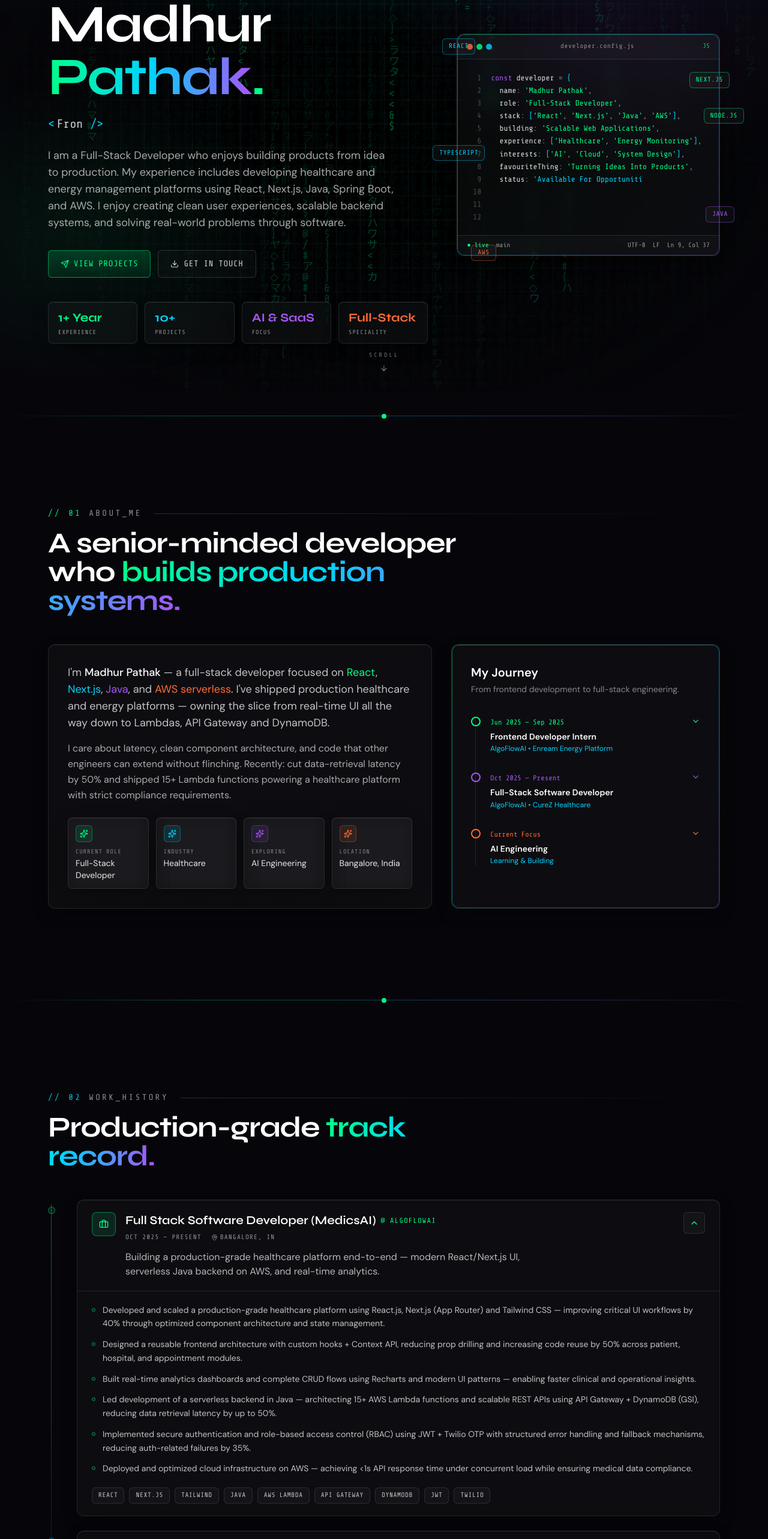
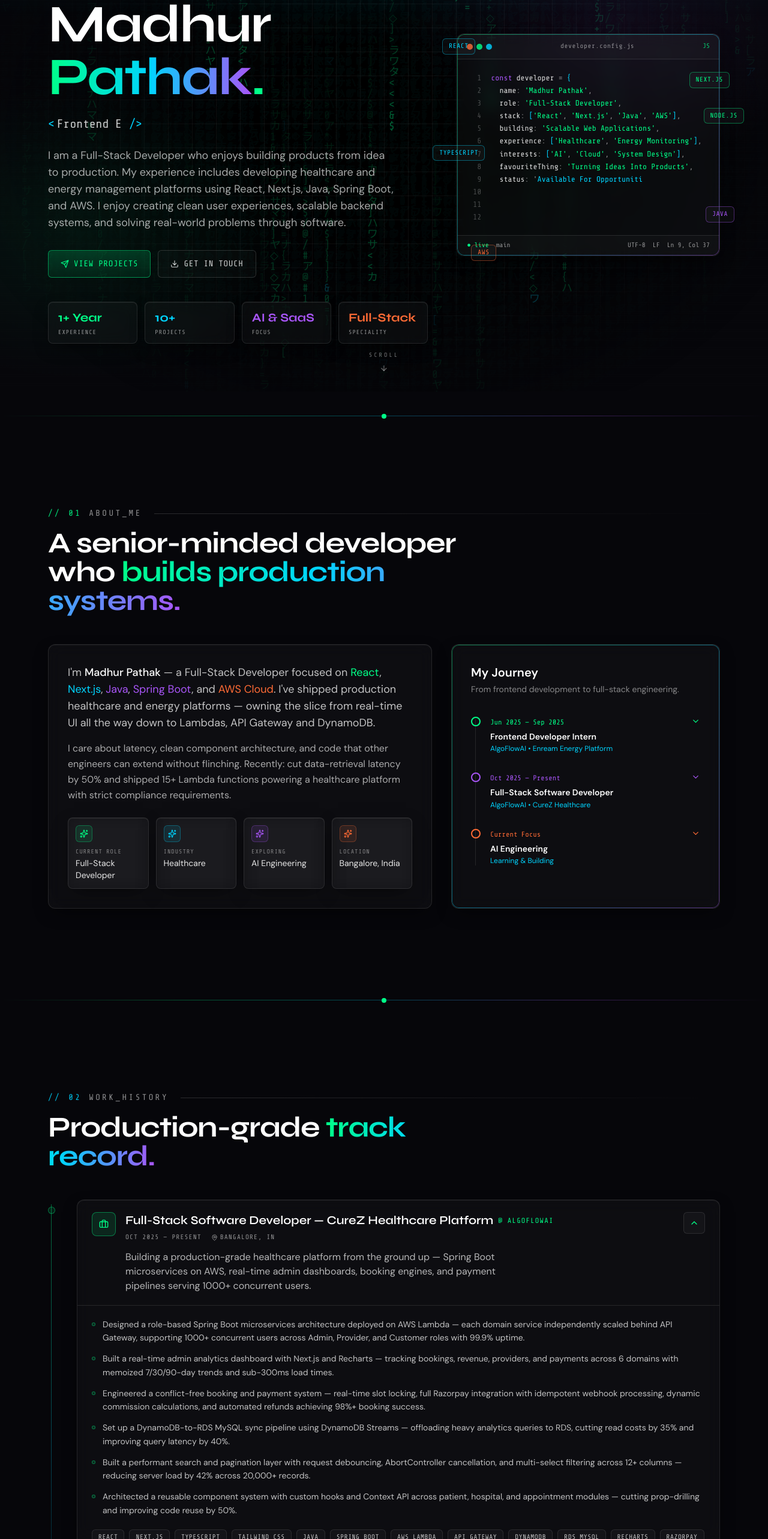
Before and after one commit to Madhur1707/Portfolio-Website, a React (Vite) app: page / in a window 1280 px wide. Shown: the part 234-2800 px from the top of the page at 60% size. Built offline with nearby package versions, Linux system fonts and the light colour scheme.

Commit message:
Update portfolio data

```diff
--- a/src/components/about/About.jsx
+++ b/src/components/about/About.jsx
@@ -159,11 +159,12 @@ export default function About() {
             <p className="text-white/75 text-base sm:text-lg leading-relaxed">
               I&apos;m{' '}
               <span className="text-white font-medium">{personal.name}</span>{' '}
-              — a full-stack developer focused on{' '}
+              — a Full-Stack Developer focused on{' '}
               <span className="text-neon-green">React</span>,{' '}
               <span className="text-neon-cyan">Next.js</span>,{' '}
-              <span className="text-neon-purple">Java</span>, and{' '}
-              <span className="text-neon-orange">AWS serverless</span>.
+              <span className="text-neon-purple">Java</span>,{' '}
+              <span className="text-neon-purple">Spring Boot</span>, and{' '}
+              <span className="text-neon-orange">AWS Cloud</span>.
               I&apos;ve shipped production healthcare and energy platforms —
               owning the slice from real-time UI all the way down to Lambdas,
               API Gateway and DynamoDB.
--- a/src/components/skills/SkillCard.jsx
+++ b/src/components/skills/SkillCard.jsx
@@ -1,14 +1,17 @@
 import { motion } from 'framer-motion';
-import { Code2, Layout, Server, Wrench } from 'lucide-react';
+import { Code2, Layout, Server, Wrench, Cloud, Plug } from 'lucide-react';
 import SkillTag from './SkillTag';
 
-const ICONS = { Code2, Layout, Server, Wrench };
+
+const ICONS = { Code2, Layout, Server, Wrench, Cloud, Plug };
 
 const accent = {
     green: { text: 'text-neon-green', border: 'border-neon-green/30', bg: 'bg-neon-green/10', shadow: 'hover:shadow-neon-green' },
     cyan: { text: 'text-neon-cyan', border: 'border-neon-cyan/30', bg: 'bg-neon-cyan/10', shadow: 'hover:shadow-neon-cyan' },
     purple: { text: 'text-neon-purple', border: 'border-neon-purple/30', bg: 'bg-neon-purple/10', shadow: 'hover:shadow-neon-purple' },
     orange: { text: 'text-neon-orange', border: 'border-neon-orange/30', bg: 'bg-neon-orange/10', shadow: 'hover:shadow-neon-orange' },
+    blue: { text: 'text-neon-blue', border: 'border-neon-blue/30', bg: 'bg-neon-blue/10', shadow: 'hover:shadow-neon-blue' },
+    yellow: { text: 'text-neon-yellow', border: 'border-neon-yellow/30', bg: 'bg-neon-yellow/10', shadow: 'hover:shadow-neon-yellow' },
 };
 
 export default function SkillCard({ group, index }) {
--- a/src/components/skills/SkillTag.jsx
+++ b/src/components/skills/SkillTag.jsx
@@ -1,12 +1,13 @@
 import { motion } from 'framer-motion';
 
 const accent = {
-    green: 'hover:text-neon-green hover:border-neon-green/40 hover:shadow-neon-green',
-    cyan: 'hover:text-neon-cyan hover:border-neon-cyan/40 hover:shadow-neon-cyan',
-    purple: 'hover:text-neon-purple hover:border-neon-purple/40 hover:shadow-neon-purple',
-    orange: 'hover:text-neon-orange hover:border-neon-orange/40 hover:shadow-neon-orange',
+    green: { text: 'text-neon-green', border: 'border-neon-green/30', bg: 'bg-neon-green/10', shadow: 'hover:shadow-neon-green' },
+    cyan: { text: 'text-neon-cyan', border: 'border-neon-cyan/30', bg: 'bg-neon-cyan/10', shadow: 'hover:shadow-neon-cyan' },
+    purple: { text: 'text-neon-purple', border: 'border-neon-purple/30', bg: 'bg-neon-purple/10', shadow: 'hover:shadow-neon-purple' },
+    orange: { text: 'text-neon-orange', border: 'border-neon-orange/30', bg: 'bg-neon-orange/10', shadow: 'hover:shadow-neon-orange' },
+    blue: { text: 'text-neon-blue', border: 'border-neon-blue/30', bg: 'bg-neon-blue/10', shadow: 'hover:shadow-neon-blue' },
+    yellow: { text: 'text-neon-yellow', border: 'border-neon-yellow/30', bg: 'bg-neon-yellow/10', shadow: 'hover:shadow-neon-yellow' },
 };
-
 export default function SkillTag({ label, accent: a = 'green', delay = 0 }) {
     return (
         <motion.span
--- a/src/components/skills/Skills.jsx
+++ b/src/components/skills/Skills.jsx
@@ -14,7 +14,7 @@ export default function Skills() {
                     </SectionTitle>
                 </div>
 
-                <div className="grid sm:grid-cols-2 lg:grid-cols-4 gap-5">
+                <div className="grid sm:grid-cols-2 lg:grid-cols-3 gap-5">
                     {skillGroups.map((g, i) => (
                         <SkillCard key={g.title} group={g} index={i} />
                     ))}
--- a/src/data/portfolioData.js
+++ b/src/data/portfolioData.js
@@ -24,10 +24,10 @@ export const personal = {
 
   typewriterPhrases: [
     'Full-Stack Developer',
-    'Frontend Engineer',
-    'React & Next.js Developer',
-    'Java Backend Developer',
-    'AWS Cloud Enthusiast',
+    'Frontend Enthusiast',
+    'React & Next.js',
+    'Java & Spring Boot',
+    'AWS Cloud',
   ],
 };
 
@@ -68,25 +68,24 @@ export const devConfig = {
   ],
 };
 
-
 export const experience = [
   {
     company: 'AlgoFlowAI',
-    role: 'Full Stack Software Developer (MedicsAI)',
+    role: 'Full-Stack Software Developer — CureZ Healthcare Platform',
     period: 'Oct 2025 — Present',
     location: 'Bangalore, IN',
     accent: 'green',
     summary:
-      'Building a production-grade healthcare platform end-to-end — modern React/Next.js UI, serverless Java backend on AWS, and real-time analytics.',
+      'Building a production-grade healthcare platform from the ground up — Spring Boot microservices on AWS, real-time admin dashboards, booking engines, and payment pipelines serving 1000+ concurrent users.',
     bullets: [
-      'Developed and scaled a production-grade healthcare platform using React.js, Next.js (App Router) and Tailwind CSS — improving critical UI workflows by 40% through optimized component architecture and state management.',
-      'Designed a reusable frontend architecture with custom hooks + Context API, reducing prop drilling and increasing code reuse by 50% across patient, hospital, and appointment modules.',
-      'Built real-time analytics dashboards and complete CRUD flows using Recharts and modern UI patterns — enabling faster clinical and operational insights.',
-      'Led development of a serverless backend in Java — architecting 15+ AWS Lambda functions and scalable REST APIs using API Gateway + DynamoDB (GSI), reducing data retrieval latency by up to 50%.',
-      'Implemented secure authentication and role-based access control (RBAC) using JWT + Twilio OTP with structured error handling and fallback mechanisms, reducing auth-related failures by 35%.',
-      'Deployed and optimized cloud infrastructure on AWS — achieving <1s API response time under concurrent load while ensuring medical data compliance.',
+      'Designed a role-based Spring Boot microservices architecture deployed on AWS Lambda — each domain service independently scaled behind API Gateway, supporting 1000+ concurrent users across Admin, Provider, and Customer roles with 99.9% uptime.',
+      'Built a real-time admin analytics dashboard with Next.js and Recharts — tracking bookings, revenue, providers, and payments across 6 domains with memoized 7/30/90-day trends and sub-300ms load times.',
+      'Engineered a conflict-free booking and payment system — real-time slot locking, full Razorpay integration with idempotent webhook processing, dynamic commission calculations, and automated refunds achieving 98%+ booking success.',
+      'Set up a DynamoDB-to-RDS MySQL sync pipeline using DynamoDB Streams — offloading heavy analytics queries to RDS, cutting read costs by 35% and improving query latency by 40%.',
+      'Built a performant search and pagination layer with request debouncing, AbortController cancellation, and multi-select filtering across 12+ columns — reducing server load by 42% across 20,000+ records.',
+      'Architected a reusable component system with custom hooks and Context API across patient, hospital, and appointment modules — cutting prop-drilling and improving code reuse by 50%.',
     ],
-    tech: ['React', 'Next.js', 'Tailwind', 'Java', 'AWS Lambda', 'API Gateway', 'DynamoDB', 'JWT', 'Twilio'],
+    tech: ['React', 'Next.js', 'TypeScript', 'Tailwind CSS', 'Java', 'Spring Boot', 'AWS Lambda', 'API Gateway', 'DynamoDB', 'RDS MySQL', 'Recharts', 'Razorpay', 'JWT', 'Maven'],
   },
   {
     company: 'AlgoFlowAI — Enream Project',
@@ -95,15 +94,17 @@ export const experience = [
     location: 'Remote',
     accent: 'cyan',
     summary:
-      'Owned core energy-monitoring features end-to-end — building real-time dashboards for plants, inverters and sensor data.',
+      'Owned the entire frontend of an enterprise energy monitoring platform — real-time dashboards, AI-powered analysis, and a data ingestion pipeline handling 100K+ records, deployed on AWS.',
     bullets: [
-      'Took end-to-end ownership of core energy monitoring features — delivering complete solutions from Next.js/React UI to real-time API integration for plants, inverters, and sensor data.',
-      'Engineered performant, asynchronous data flows for real-time dashboards by optimizing API calls, state management, and client-side caching — improving system responsiveness and operational visibility by 30%.',
-      'Architected a scalable, modular frontend using modern React patterns, custom hooks, Context API, and utility-first styling with Tailwind CSS — enabling rapid feature delivery across 30+ components.',
+      'Architected a multi-tenant energy monitoring UI in Next.js/React with hierarchical asset management (Plant → System → Asset), role-based dashboards, and real-time data across 9+ modules for 1000+ physical assets.',
+      'Built a dynamic analytics dashboard with Recharts and D3-geo — 8+ parameter filtering, dynamic severity classification, and sub-200ms query response across 1000+ assets.',
+      'Engineered an AI-powered image analysis module with 30–50% compression, severity detection, and structured field extraction — plus a data ingestion pipeline handling 100K+ records via XLSX/CSV with S3 presigned uploads and batch validation.',
+      'Deployed the full application on AWS S3 + CloudFront across multiple regions — achieving sub-2-minute CI/CD cycles and consistent global performance.',
     ],
-    tech: ['Next.js', 'React', 'Tailwind', 'Context API', 'REST APIs'],
+    tech: ['Next.js', 'React', 'TypeScript', 'Tailwind CSS', 'Recharts', 'D3.js', 'Context API', 'Custom Hooks', 'AWS S3', 'CloudFront', 'REST APIs'],
   },
 ];
+
 
 export const skillGroups = [
   {
@@ -116,21 +117,35 @@ export const skillGroups = [
     title: 'Frontend',
     accent: 'cyan',
     icon: 'Layout',
-    items: ['React.js', 'Next.js', 'Redux', 'Tailwind CSS', 'Material UI', 'Radix UI', 'ShadCN'],
+    items: ['React.js', 'Next.js', 'Redux', 'Tailwind CSS', 'ShadCN UI', 'Material UI', 'Recharts', 'D3.js', 'Leaflet'],
   },
   {
-    title: 'Backend & Cloud',
+    title: 'Backend',
     accent: 'purple',
     icon: 'Server',
-    items: ['Java', 'Node.js', 'Spring Boot', 'REST APIs', 'AWS', 'JWT Auth'],
+    items: ['Spring Boot', 'Microservices', 'Node.js', 'REST APIs', 'WebSockets', 'JWT', 'Maven'],
+  },
+  {
+    title: 'Database & Cloud',
+    accent: 'blue',
+    icon: 'Cloud',
+    items: ['MySQL', 'DynamoDB', 'MongoDB', 'PostgreSQL', 'AWS Lambda', 'API Gateway', 'S3', 'CloudFront', 'DynamoDB Streams'],
+  },
+  {
+    title: 'Integrations',
+    accent: 'orange',
+    icon: 'Plug',
+    items: ['Stripe', 'Razorpay', 'Firebase FCM', 'WhatsApp API', 'Twilio', 'Supabase', 'OpenAI API'],
   },
   {
     title: 'Tools',
-    accent: 'orange',
+    accent: 'yellow',
     icon: 'Wrench',
-    items: ['Git', 'GitHub', 'Postman', 'VS Code', 'Figma'],
+    items: ['Git', 'GitHub', 'Postman', 'VS Code', 'Figma', 'CI/CD'],
   },
 ];
+
+
 
 export const projects = [
   {
@@ -154,7 +169,7 @@ export const projects = [
     title: 'MedicsAI — Healthcare Platform',
     accent: 'cyan',
     description:
-      'Production healthcare platform with patient, hospital, and appointment modules. Real-time analytics, serverless Java backend on AWS, and secure RBAC auth.',
+      'Production healthcare platform with patient, hospital, and appoinzzzzzzzztment modules. Real-time analytics, serverless Java backend on AWS, and secure RBAC auth.',
     highlights: [
       'Next.js App Router + reusable hook-based architecture',
       '15+ AWS Lambda functions with API Gateway + DynamoDB (GSI)',
--- a/tailwind.config.js
+++ b/tailwind.config.js
@@ -18,6 +18,8 @@ export default {
           cyan: '#00d4ff',
           purple: '#a855f7',
           orange: '#ff6b35',
+          blue: '#3b82f6',
+          yellow: '#facc15',
         },
         line: 'rgba(255,255,255,0.08)',
       },
@@ -31,6 +33,8 @@ export default {
         'neon-cyan': '0 0 0 1px rgba(0,212,255,0.35), 0 0 24px -4px rgba(0,212,255,0.45)',
         'neon-purple': '0 0 0 1px rgba(168,85,247,0.35), 0 0 24px -4px rgba(168,85,247,0.45)',
         'neon-orange': '0 0 0 1px rgba(255,107,53,0.35), 0 0 24px -4px rgba(255,107,53,0.45)',
+        'neon-blue': '0 0 0 1px rgba(59,130,246,0.35), 0 0 24px -4px rgba(59,130,246,0.45)',
+        'neon-yellow': '0 0 0 1px rgba(250,204,21,0.35), 0 0 24px -4px rgba(250,204,21,0.45)',
         glass: 'inset 0 1px 0 0 rgba(255,255,255,0.06), 0 10px 30px -10px rgba(0,0,0,0.7)',
       },
       backgroundImage: {
```
Also changed, not shown: public/bishops.png (added).
